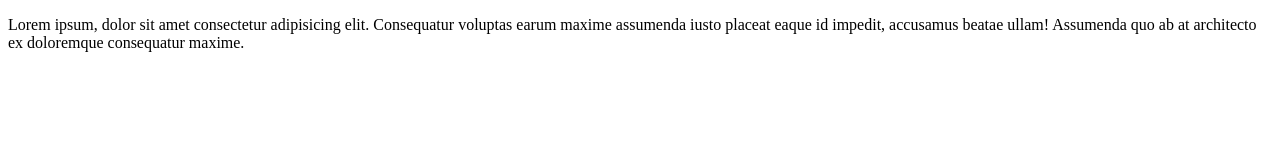
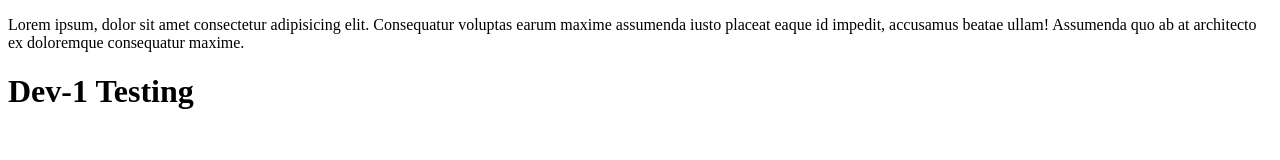
Before and after one commit to irfanhsajid/GitHub-TeamWork-Practice, a plain HTML site: page index.html in a window 1280 px wide. Drawn offline with Linux system fonts and the light colour scheme.

Commit message:
from dev-1

```diff
--- a/index.html
+++ b/index.html
@@ -9,7 +9,7 @@
     <div>
         <!-- development branch -->
         <p>Lorem ipsum, dolor sit amet consectetur adipisicing elit. Consequatur voluptas earum maxime assumenda iusto placeat eaque id impedit, accusamus beatae ullam! Assumenda quo ab at architecto ex doloremque consequatur maxime.</p>
-
+        <h1>Dev-1 Testing</h1>
     </div>
 </body>
 </html>
```
